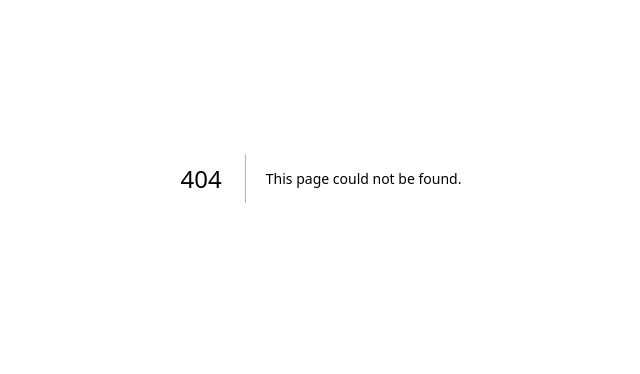
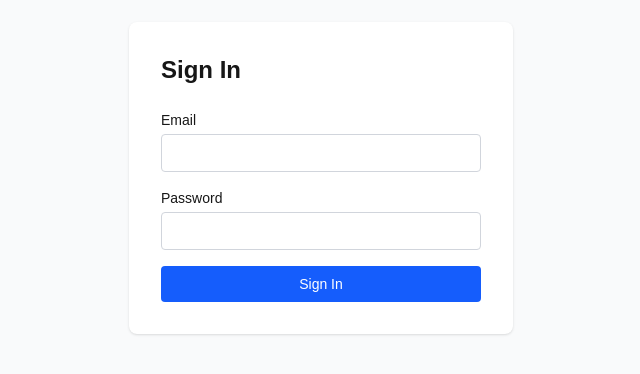
Before and after one commit to Syndicade/rei-platform, a Next.js app: page /login in a window 1280 px wide. Before the commit this address had no page. Shown: the part 222-596 px from the top of the page, without its empty margins (319-959 px from the left). Built offline with nearby package versions, Linux system fonts and the light colour scheme; no server answers.

Commit message:
Add login page and configure Supabase Auth

```diff
--- /dev/null
+++ b/src/app/login/page.tsx
@@ -0,0 +1,65 @@
+'use client'
+
+import { useState } from 'react'
+import { useRouter } from 'next/navigation'
+import { supabase } from '@/lib/supabase'
+
+export default function LoginPage() {
+  const router = useRouter()
+  const [email, setEmail] = useState('')
+  const [password, setPassword] = useState('')
+  const [error, setError] = useState('')
+  const [loading, setLoading] = useState(false)
+
+  async function handleLogin() {
+    setLoading(true)
+    setError('')
+
+    const { error } = await supabase.auth.signInWithPassword({ email, password })
+
+    if (error) {
+      setError(error.message)
+      setLoading(false)
+    } else {
+      router.push('/dashboard')
+    }
+  }
+
+  return (
+    <div className="min-h-screen flex items-center justify-center bg-gray-50">
+      <div className="bg-white p-8 rounded-lg shadow w-full max-w-sm">
+        <h1 className="text-2xl font-semibold mb-6">Sign In</h1>
+
+        <div className="mb-4">
+          <label className="block text-sm font-medium mb-1">Email</label>
+          <input
+            type="email"
+            value={email}
+            onChange={(e) => setEmail(e.target.value)}
+            className="w-full border border-gray-300 rounded px-3 py-2 text-sm focus:outline-none focus:border-blue-500"
+          />
+        </div>
+
+        <div className="mb-4">
+          <label className="block text-sm font-medium mb-1">Password</label>
+          <input
+            type="password"
+            value={password}
+            onChange={(e) => setPassword(e.target.value)}
+            className="w-full border border-gray-300 rounded px-3 py-2 text-sm focus:outline-none focus:border-blue-500"
+          />
+        </div>
+
+        {error && <p className="text-red-500 text-sm mb-4">{error}</p>}
+
+        <button
+          onClick={handleLogin}
+          disabled={loading}
+          className="w-full bg-blue-600 text-white py-2 rounded text-sm font-medium hover:bg-blue-700 disabled:opacity-50"
+        >
+          {loading ? 'Signing in...' : 'Sign In'}
+        </button>
+      </div>
+    </div>
+  )
+}
```
